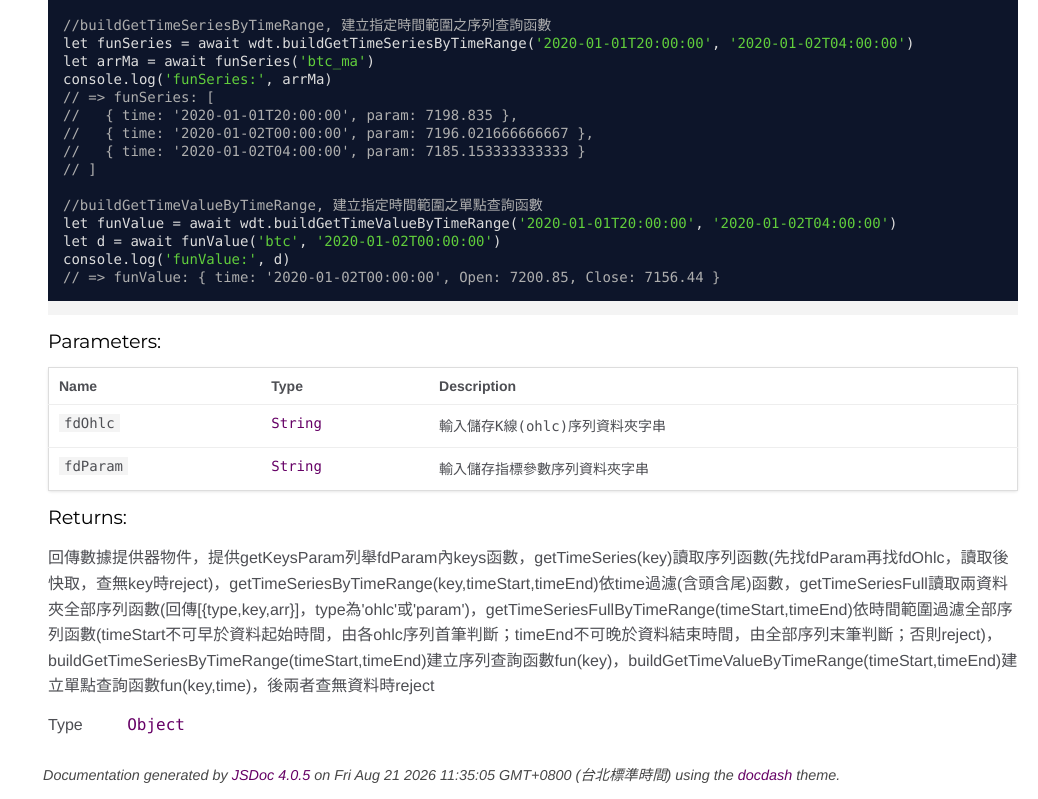
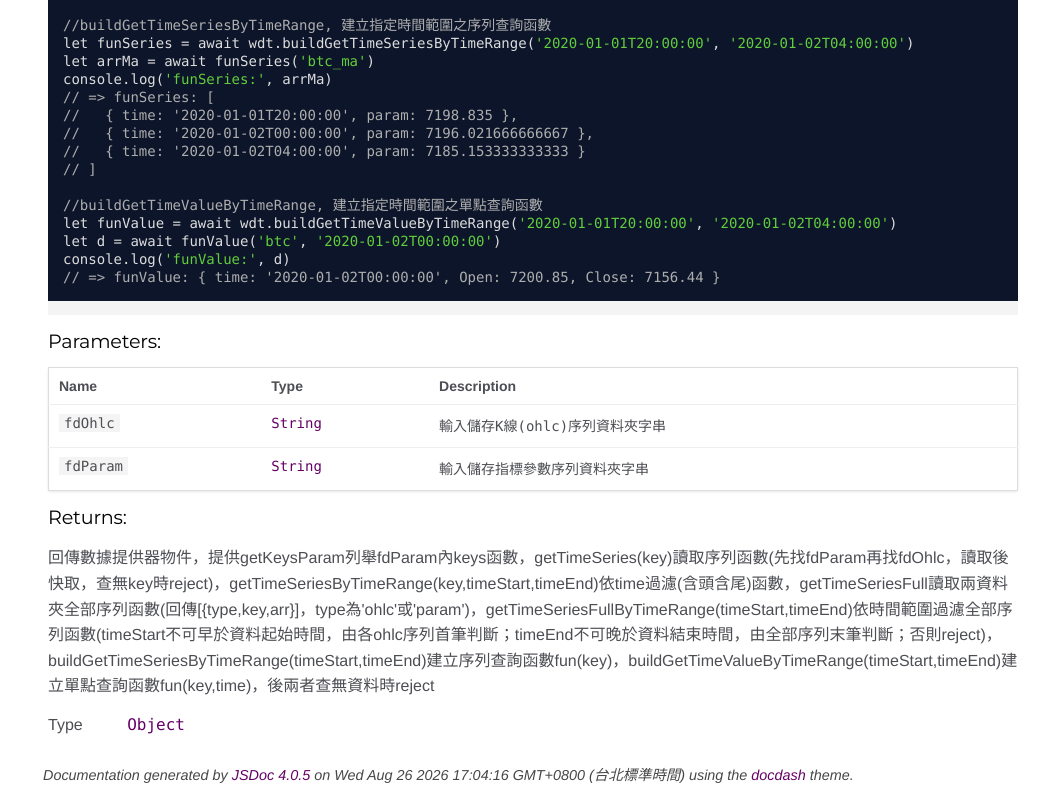
Before and after one commit to yuda-lyu/w-data-tdprovide, a website: page docs/WDataTdprovide.html in a window 1280 px wide. Shown: the part 1513-2312 px from the top of the page, without its empty margins (242-1280 px from the left). Drawn offline with Linux system fonts and the light colour scheme.

Commit message:
modify: update pks

```diff
--- a/docs/WDataTdprovide.html
+++ b/docs/WDataTdprovide.html
@@ -358,7 +358,7 @@ console.log('funValue:', d)
 <br class="clear">
 
 <footer>
-    Documentation generated by <a href="https://github.com/jsdoc3/jsdoc">JSDoc 4.0.5</a> on Fri Aug 21 2026 11:35:05 GMT+0800 (台北標準時間) using the <a href="https://github.com/clenemt/docdash">docdash</a> theme.
+    Documentation generated by <a href="https://github.com/jsdoc3/jsdoc">JSDoc 4.0.5</a> on Wed Aug 26 2026 17:04:16 GMT+0800 (台北標準時間) using the <a href="https://github.com/clenemt/docdash">docdash</a> theme.
 </footer>
 
 <script>prettyPrint();</script>
--- a/package.json
+++ b/package.json
@@ -1,9 +1,9 @@
 {
   "name": "w-data-tdprovide",
-  "version": "1.0.12",
+  "version": "1.0.13",
   "main": "dist/w-data-tdprovide.umd.js",
   "dependencies": {
-    "wsemi": "^1.8.79"
+    "wsemi": "^1.8.80"
   },
   "devDependencies": {
     "w-package-tools": "^1.1.15"
```
Also changed, not shown: docs/WDataTdprovide.mjs.html (+1 -1 lines), docs/index.html (+1 -1 lines), dist/w-data-tdprovide.umd.js, 1 other file.
